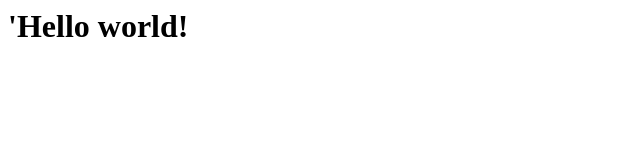
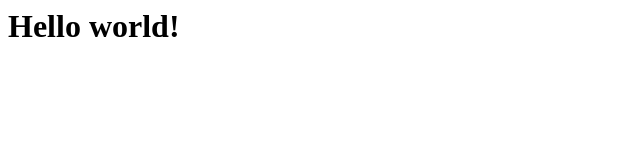
Before and after one commit to Volodsher/justDoIt, a plain HTML site: page index.html in a window 1280 px wide. Shown: the whole page, without its empty margins (0-640 px from the left). Drawn offline with Linux system fonts and the light colour scheme.

Commit message:
index adn README

```diff
--- a/index.html
+++ b/index.html
@@ -1 +1 @@
-<h1>'Hello world!</h1>
+<h1>Hello world!</h1>
```
Also changed, not shown: 1 other file.
